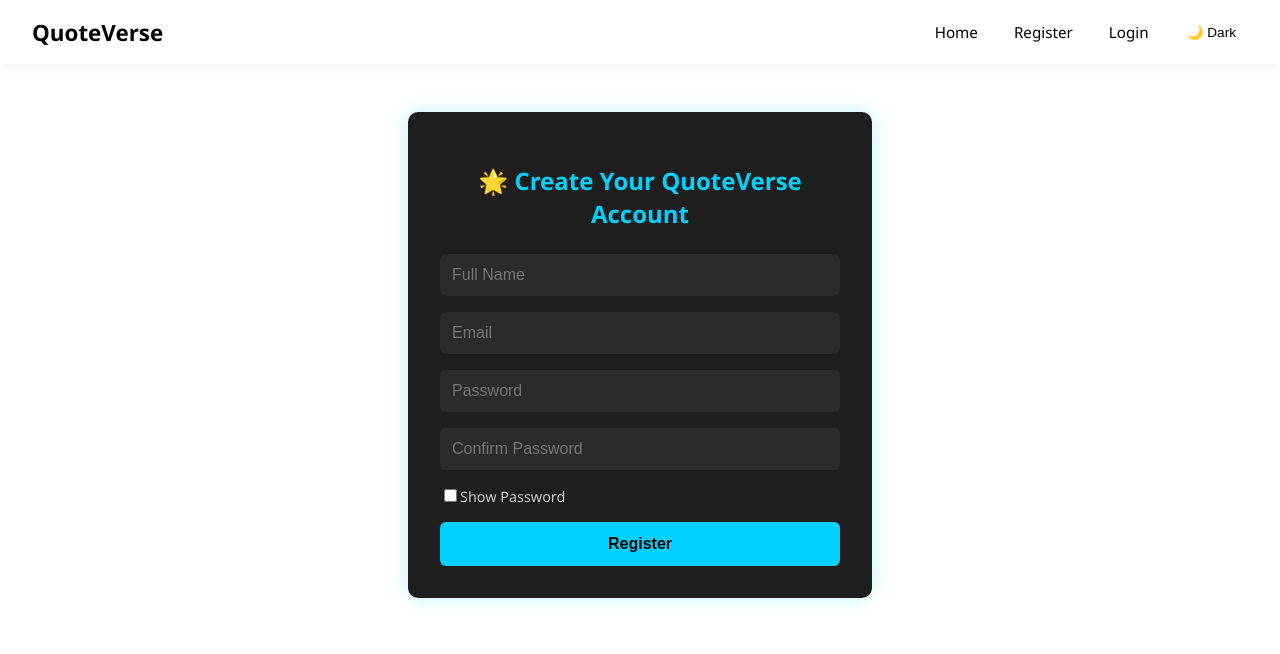
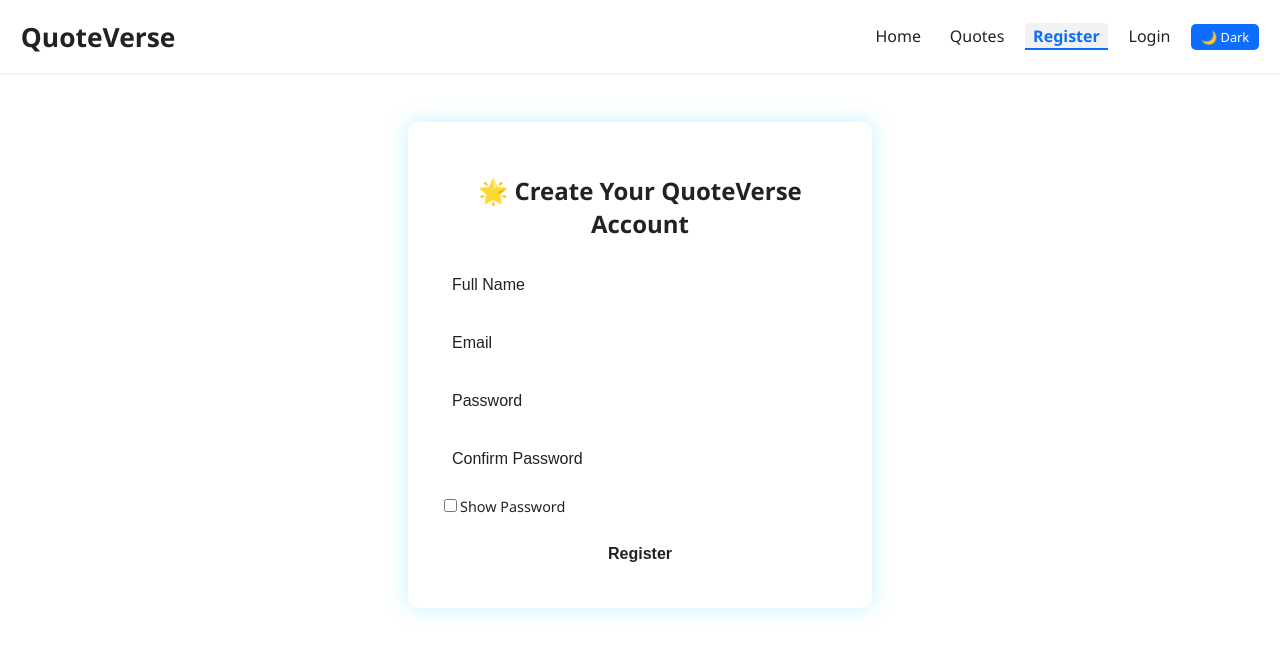
Before and after one commit to Jayeshgavit/quoteverse, a React (Vite) app in the folder frontend/: page /register in a window 1280 px wide. Shown: the top 654 px of the page. Built offline with nearby package versions, Linux system fonts and the light colour scheme.

Commit message:
updated register

```diff
--- a/frontend/src/components/Navbar.css
+++ b/frontend/src/components/Navbar.css
@@ -1,43 +1,56 @@
 /* Navbar.css */
 
 .navbar {
-  padding: 1rem 2rem;
+  padding: 0.1rem 1.3rem;/* 🔽 Further reduced top/bottom padding */
   display: flex;
   justify-content: space-between;
   align-items: center;
   background-color: var(--bg-color);
   color: var(--text-color);
-  box-shadow: 0 4px 10px rgba(0, 0, 0, 0.05);
+  box-shadow: 0 1px 4px rgba(0, 0, 0, 0.04);
   position: sticky;
   top: 0;
   z-index: 1000;
+  border-bottom: 1px solid var(--navbar-border);
+  min-height: 48px; /* ✅ Ensures compact, consistent height */
+}
+.navbar * {
+  font-family: 'Segoe UI', sans-serif;
 }
 
-.navbar h1 {
-  font-size: 1.4rem;
+/* Logo that links to home */
+.logo {
+  text-decoration: none;
+  font-size: 1.1rem; /* 🔽 Slightly reduced font size */
   font-weight: 600;
+  color: var(--text-color);
+  transition: color 0.3s ease;
   margin: 0;
-  color: var(--text-color);
+  line-height: 1;
 }
 
+/* Navigation links wrapper */
 .nav-links {
   display: flex;
   align-items: center;
-  gap: 1rem;
+  gap: 0.8rem; /* 🔽 Tighter spacing */
 }
 
-.nav-links a {
+/* Nav link base style */
+.nav-item {
   position: relative;
   text-decoration: none;
   color: var(--text-color);
   font-weight: 500;
-  font-size: 0.95rem;
-  padding: 6px 10px;
-  border-radius: 5px;
-  transition: color 0.3s ease;
+  font-size: 1rem; /* 🔽 Reduced size */
+  padding: 4px 8px; /* 🔽 Smaller paddings */
+  border-radius: 4px;
+  transition: color 0.3s ease, background-color 0.3s ease;
+  line-height: 1.2;
 }
 
-.nav-links a::after {
+/* Underline animation */
+.nav-item::after {
   content: '';
   position: absolute;
   left: 0;
@@ -48,26 +61,38 @@
   transition: width 0.3s ease;
 }
 
-.nav-links a:hover::after {
+.nav-item:hover {
+  color: var(--btn-bg);
+}
+
+.nav-item:hover::after {
   width: 100%;
 }
 
-.nav-links a:hover {
+/* Active link style */
+.nav-item.active {
   color: var(--btn-bg);
+  background-color: var(--active-bg);
+  font-weight: 600;
 }
 
+.nav-item.active::after {
+  width: 100%;
+}
+
+/* Theme toggle button */
 .theme-btn {
-  padding: 6px 12px;
+  padding: 4px 10px;
   background-color: var(--btn-bg);
   color: var(--btn-text);
   border: none;
-  border-radius: 6px;
+  border-radius: 5px;
   cursor: pointer;
-  font-size: 0.85rem;
-  transition: 0.3s ease;
+  font-size: 0.8rem;
+  transition: background 0.3s ease, color 0.3s ease;
 }
 
 .theme-btn:hover {
-  background-color: #0d6efd;
+  background-color: #0b5ed7;
   color: #fff;
 }
--- a/frontend/src/components/Navbar.jsx
+++ b/frontend/src/components/Navbar.jsx
@@ -1,5 +1,5 @@
-import { Link } from 'react-router-dom';
-import { useState, useEffect } from 'react';
+import { NavLink } from "react-router-dom";
+import { useState, useEffect } from "react";
 import './Navbar.css';
 
 export default function Navbar() {
@@ -15,11 +15,12 @@ export default function Navbar() {
 
   return (
     <nav className="navbar">
-      <h1>QuoteVerse</h1>
+      <NavLink to="/" className="logo"><h1>QuoteVerse</h1></NavLink>
       <div className="nav-links">
-        <Link to="/">Home</Link>
-        <Link to="/register">Register</Link>
-        <Link to="/login">Login</Link>
+        <NavLink to="/" className={({ isActive }) => isActive ? "nav-item active" : "nav-item"}>Home</NavLink>
+        <NavLink to="/quotes" className={({ isActive }) => isActive ? "nav-item active" : "nav-item"}>Quotes</NavLink>
+        <NavLink to="/register" className={({ isActive }) => isActive ? "nav-item active" : "nav-item"}>Register</NavLink>
+        <NavLink to="/login" className={({ isActive }) => isActive ? "nav-item active" : "nav-item"}>Login</NavLink>
         <button onClick={toggleTheme} className="theme-btn">
           {theme === 'light' ? '🌙 Dark' : '🌞 Light'}
         </button>
--- a/frontend/src/index.css
+++ b/frontend/src/index.css
@@ -1,20 +1,22 @@
-/* index.css */
-
-root {
+:root {
   --bg-color: #ffffff;
   --text-color: #222222;
-  --input-bg: #f9f9f9;
-  --btn-bg: #1a73e8;
+  --btn-bg: #0d6efd;
   --btn-text: #ffffff;
+  --active-bg: rgba(0, 0, 0, 0.05);
+  --navbar-border: rgba(0, 0, 0, 0.08); /* Light theme border */
 }
 
-[data-theme='dark'] {
-  --bg-color: #1e1e1e;
+[data-theme="dark"] {
+  --bg-color: #111111;
   --text-color: #f0f0f0;
-  --input-bg: #2b2b2b;
-  --btn-bg: #00d1ff;
-  --btn-text: #000000;
+  --btn-bg: #0d6efd;
+  --btn-text: #ffffff;
+  --active-bg: rgba(255, 255, 255, 0.08);
+  --navbar-border: rgba(255, 255, 255, 0.12); /* Dark theme border */
 }
+
+
 
 body {
   background-color: var(--bg-color);
--- a/frontend/src/pages/Register.css
+++ b/frontend/src/pages/Register.css
@@ -2,16 +2,17 @@
   max-width: 400px;
   margin: 3rem auto;
   padding: 2rem;
-  background-color: #1e1e1e;
-  color: white;
+  background-color: var(--bg-secondary); /* 🌙 or ☀️ */
+  color: var(--text-color);
   border-radius: 10px;
   box-shadow: 0 0 20px rgba(0, 209, 255, 0.25);
   text-align: center;
+  transition: background-color 0.3s, color 0.3s;
 }
 
 .register-container h2 {
   margin-bottom: 1.5rem;
-  color: #00d1ff;
+  color: var(--accent-color); /* Bright blue or similar */
 }
 
 .register-container form {
@@ -26,17 +27,21 @@
   padding: 0.75rem;
   border: none;
   border-radius: 6px;
-  background-color: #2b2b2b;
-  color: white;
+  background-color: var(--input-bg);
+  color: var(--text-color);
   font-size: 1rem;
+}
+
+.register-container input::placeholder {
+  color: var(--placeholder-color);
 }
 
 .register-container button {
   padding: 0.8rem;
-  background-color: #00d1ff;
+  background-color: var(--accent-color);
   border: none;
   border-radius: 6px;
-  color: black;
+  color: var(--button-text);
   font-weight: bold;
   font-size: 1rem;
   cursor: pointer;
@@ -44,17 +49,17 @@
 }
 
 .register-container button:hover {
-  background-color: #00aacc;
+  background-color: var(--accent-color-hover);
 }
 
 .show-pass {
   font-size: 0.9rem;
-  color: #ccc;
+  color: var(--text-muted);
   text-align: left;
 }
 
 .register-message {
   margin-top: 1rem;
   font-size: 1rem;
-  color: #00ffcc;
+  color: var(--success-color);
 }
--- a/frontend/src/pages/Register.jsx
+++ b/frontend/src/pages/Register.jsx
@@ -1,6 +1,6 @@
 import { useState } from 'react';
 import axios from 'axios';
-import './Register.css'; // ✅ Separate CSS file
+import './Register.css'; // 🌈 Updated with theme-aware styles
 
 export default function Register() {
   const [form, setForm] = useState({
```
